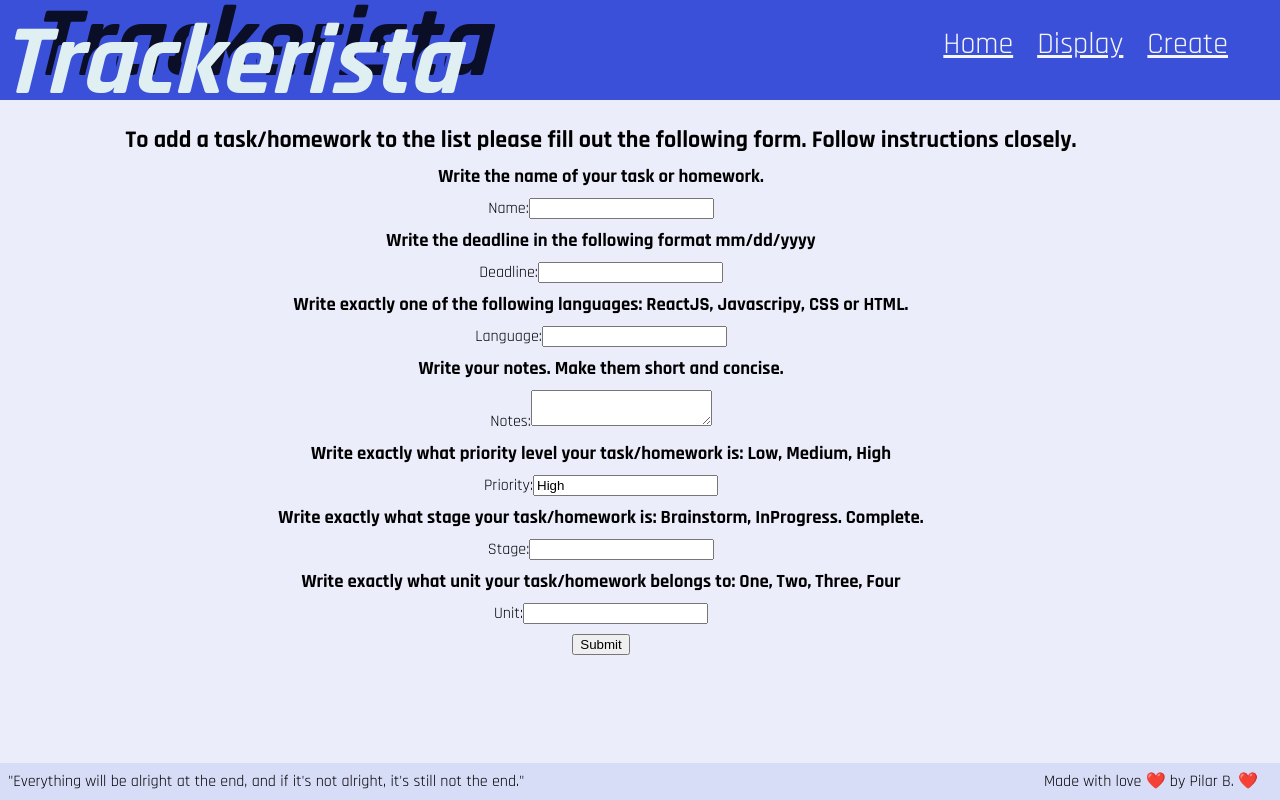
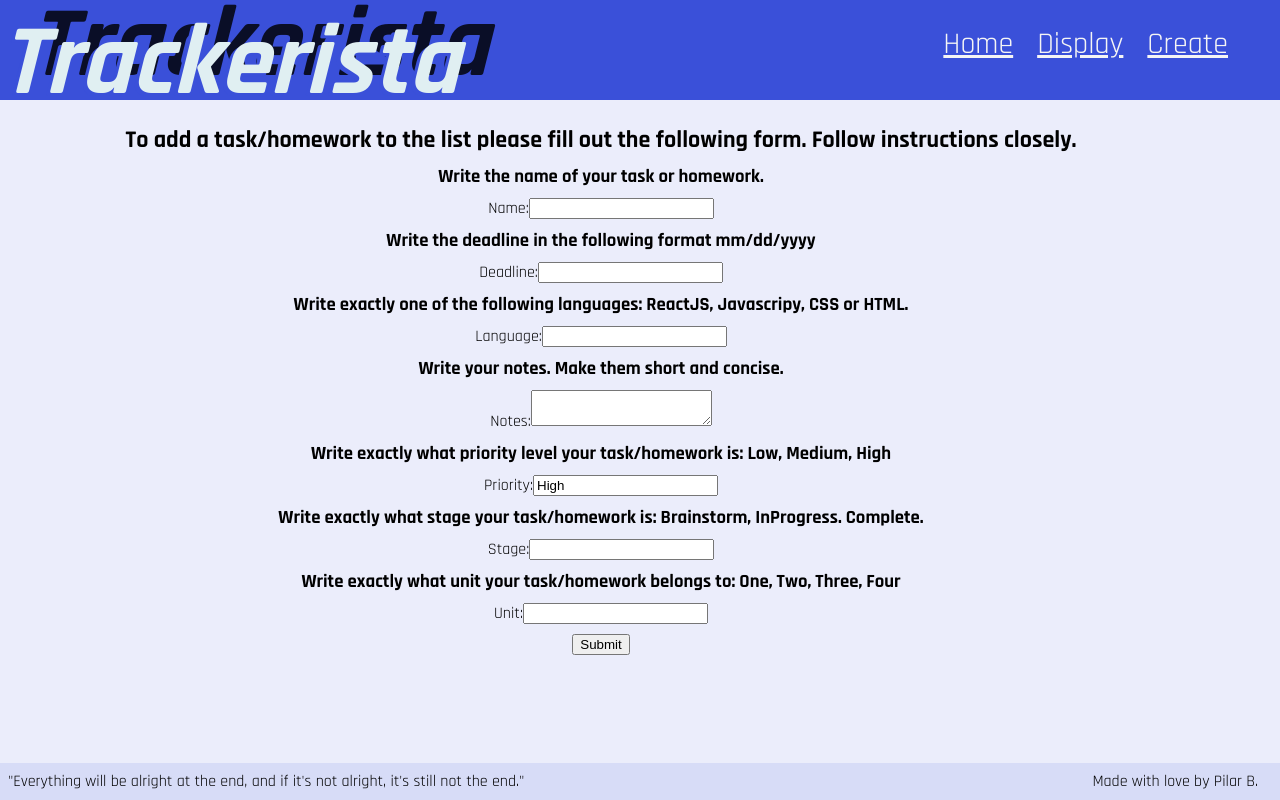
Before and after one commit to msanaya/Project2, a React (Create React App) app: page /components/createpage in a window 1280 px wide. Built offline with nearby package versions, Linux system fonts and the light colour scheme; no server answers.

Commit message:
Took out emojis

```diff
--- a/src/components/Footer.jsx
+++ b/src/components/Footer.jsx
@@ -4,7 +4,7 @@ import "../styling/Footer.css";
 const Footer = () => (
   <div className="footer">
     <p>"Everything will be alright at the end, and if it's not alright, it's still not the end."</p>
-    <p>Made with love <span role="img">❤️</span> by Pilar B. <span role="img">❤️</span></p>
+    <p>Made with love by Pilar B.</p>
   </div>
 );
 
```
